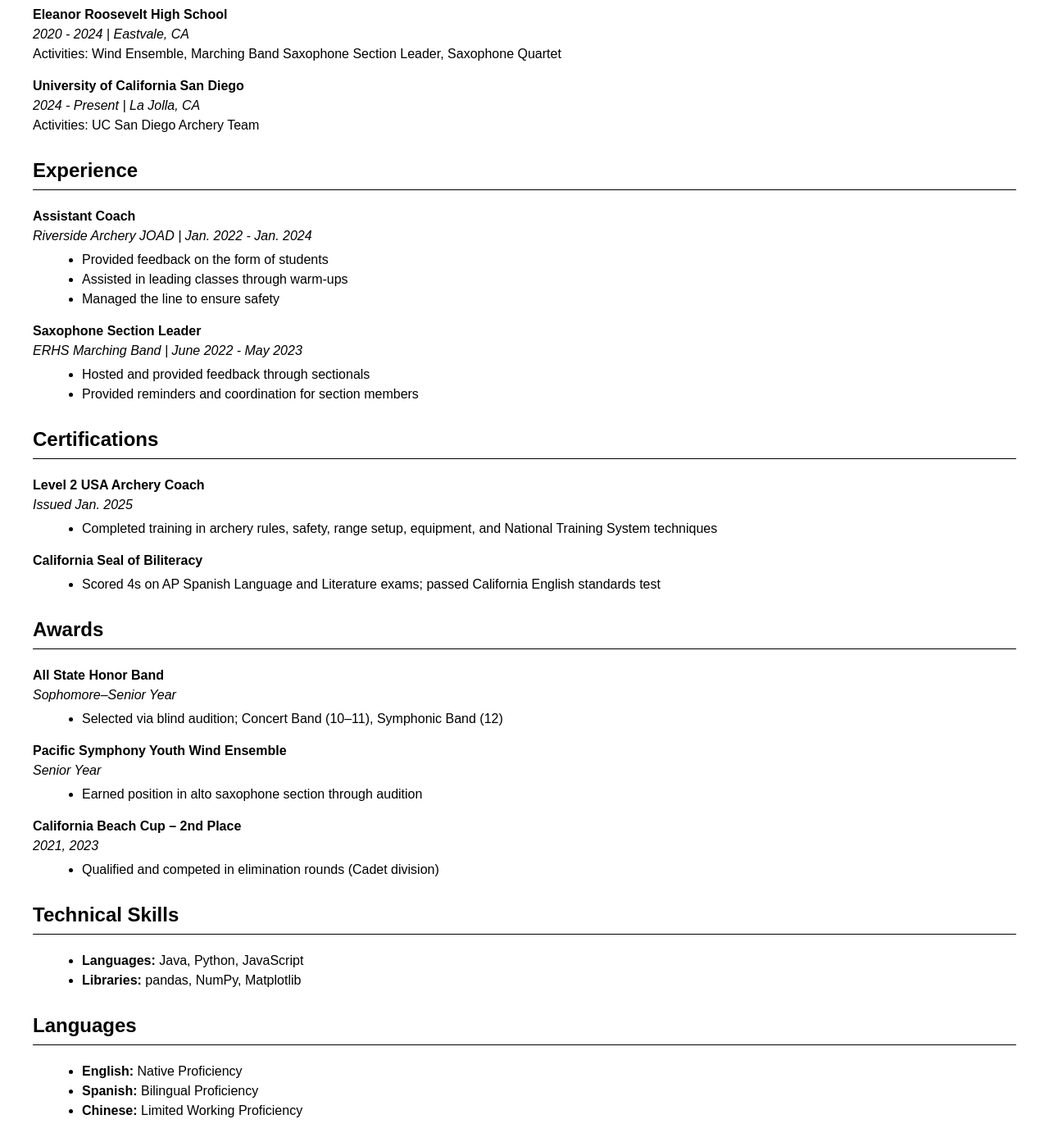
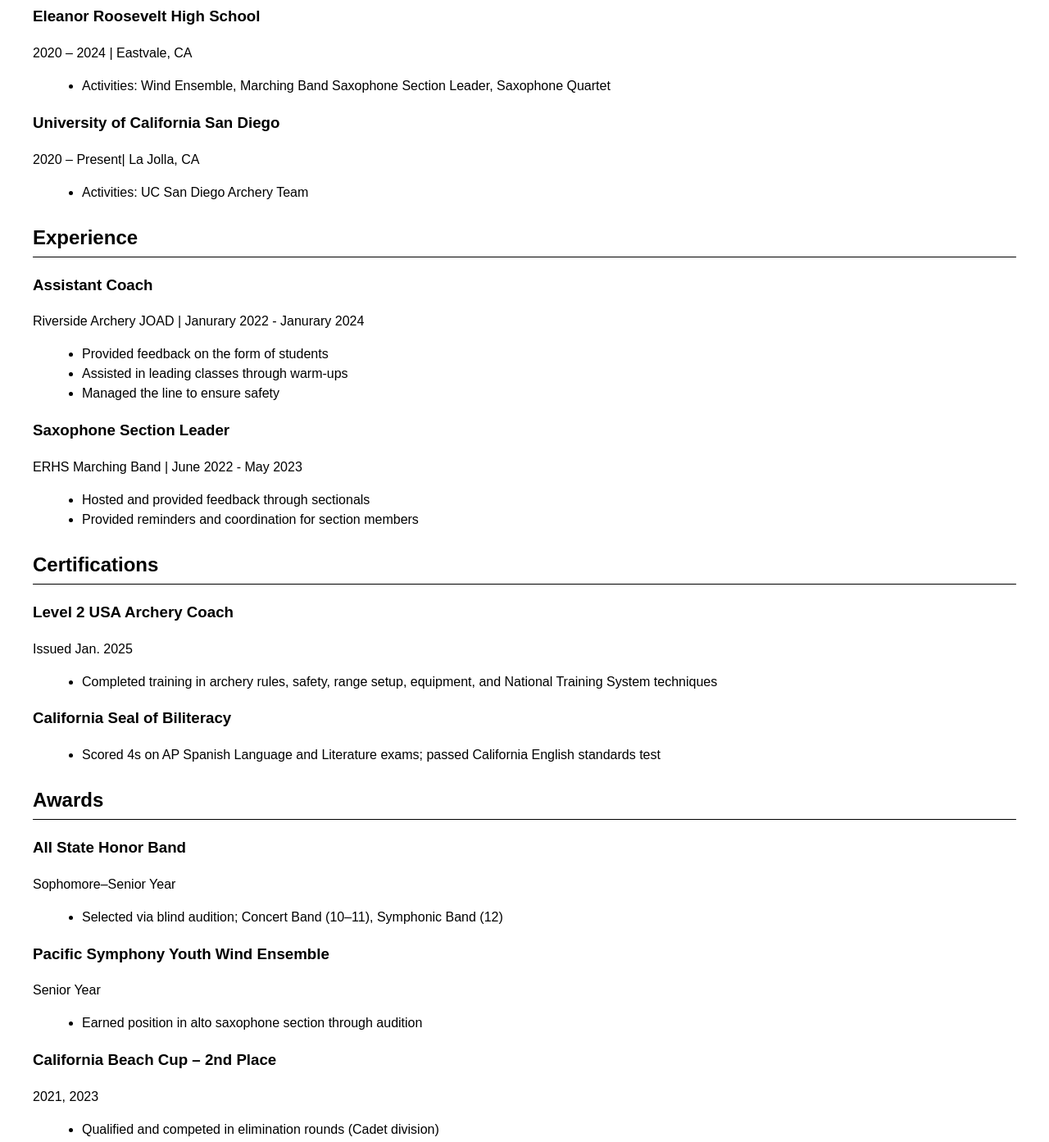
Before and after one commit to JaredW022/portfolio, a plain HTML site: page resume.html in a window 1280 px wide. Shown: the part 240-1633 px from the top of the page at 82% size. Drawn offline with Linux system fonts and the light colour scheme.

Commit message:
adding seciton + articles

```diff
--- a/resume.html
+++ b/resume.html
@@ -58,94 +58,110 @@
 
     <h2>Education</h2>
 
-    <div class="entry">
-        <div class="entry-title">Eleanor Roosevelt High School</div>
-        <div class="entry-subtitle">2020 - 2024 | Eastvale, CA</div>
-        <div>Activities: Wind Ensemble, Marching Band Saxophone Section Leader, Saxophone Quartet</div>
-    </div>
+    <section>
+        <article>
+            <h3>Eleanor Roosevelt High School</h3>
+            <p>
+                <time datetime="2020">2020</time> –
+                <time datetime="2024">2024</time> | Eastvale, CA
+            </p>
+            <ul>
+                <li>Activities: Wind Ensemble, Marching Band Saxophone Section Leader, Saxophone Quartet</li>
+            </ul>
+        </article>
 
-    <div class="entry">
-        <div class="entry-title">University of California San Diego</div>
-        <div class="entry-subtitle">2024 - Present | La Jolla, CA</div>
-        <div>Activities: UC San Diego Archery Team</div>
-    </div>
+        <article>
+            <h3>University of California San Diego</h3>
+            <p>
+                <time datetime="2024">2020</time> – Present| La Jolla, CA
+            </p>
+            <ul>
+                <li>Activities: UC San Diego Archery Team</li>
+            </ul>
+        </article>
+    </section>
 
     <h2>Experience</h2>
 
-    <div class="entry">
-        <div class="entry-title">Assistant Coach</div>
-        <div class="entry-subtitle">Riverside Archery JOAD | Jan. 2022 - Jan. 2024</div>
+    <section>
+        <article>
+            <h3>Assistant Coach</h3>
+            <p>Riverside Archery JOAD |
+                <time datetime="2022-01">Janurary 2022</time> -
+                <time datetime="2024-01">Janurary 2024</time>
+            </p>
+
             <ul>
                 <li>Provided feedback on the form of students</li>
                 <li>Assisted in leading classes through warm-ups</li>
                 <li>Managed the line to ensure safety</li>
             </ul>
-    </div>
+        </article>
 
-    <div class="entry">
-        <div class="entry-title">Saxophone Section Leader</div>
-        <div class="entry-subtitle">ERHS Marching Band | June 2022 - May 2023</div>
+        <article>
+            <h3>Saxophone Section Leader</h3>
+            <p>ERHS Marching Band |
+                <time datetime="2022-06">June 2022</time> -
+                <time datetime="2023-05">May 2023</time>
+            </p>
             <ul>
                 <li>Hosted and provided feedback through sectionals</li>
                 <li>Provided reminders and coordination for section members</li>
             </ul>
-    </div>
+        </article>
+    </section>
 
     <h2>Certifications</h2>
 
-    <div class="entry">
-        <div class="entry-title">Level 2 USA Archery Coach</div>
-        <div class="entry-subtitle">Issued Jan. 2025</div>
+    <section>
+        <article>
+            <h3>Level 2 USA Archery Coach</h3>
+            <p>Issued
+                <time datetime="2025-01">Jan. 2025</time>
+            </p>
             <ul>
                 <li>Completed training in archery rules, safety, range setup, equipment, and National Training System techniques</li>
             </ul>
-    </div>
+        </article>
 
-    <div class="entry">
-        <div class="entry-title">California Seal of Biliteracy</div>
+        <article>
+            <h3>California Seal of Biliteracy</h3>
             <ul>
                 <li>Scored 4s on AP Spanish Language and Literature exams; passed California English standards test</li>
             </ul>
-    </div>
+        </article>
+    </section>
 
     <h2>Awards</h2>
 
-    <div class="entry">
-        <div class="entry-title">All State Honor Band</div>
-        <div class="entry-subtitle">Sophomore–Senior Year</div>
+    <section>
+        <article>
+            <h3>All State Honor Band</h3>
+            <p>Sophomore–Senior Year</p>
             <ul>
                 <li>Selected via blind audition; Concert Band (10–11), Symphonic Band (12)</li>
             </ul>
-    </div>
+        </article>
 
-    <div class="entry">
-        <div class="entry-title">Pacific Symphony Youth Wind Ensemble</div>
-        <div class="entry-subtitle">Senior Year</div>
+        <article>
+            <h3>Pacific Symphony Youth Wind Ensemble</h3>
+            <p>Senior Year</p>
             <ul>
                 <li>Earned position in alto saxophone section through audition</li>
             </ul>
-    </div>
+        </article>
 
-    <div class="entry">
-        <div class="entry-title">California Beach Cup – 2nd Place</div>
-        <div class="entry-subtitle">2021, 2023</div>
+        <article>
+            <h3>California Beach Cup – 2nd Place</h3>
+            <p>
+                <time datetime="2021">2021</time>,
+                <time datetime="2023">2023</time>
+            </p>
             <ul>
                 <li>Qualified and competed in elimination rounds (Cadet division)</li>
             </ul>
-    </div>
-
-    <h2>Technical Skills</h2>
-    <ul>
-        <li><strong>Languages:</strong> Java, Python, JavaScript</li>
-        <li><strong>Libraries:</strong> pandas, NumPy, Matplotlib</li>
-    </ul>
-
-    <h2>Languages</h2>
-    <ul>
-        <li><strong>English:</strong> Native Proficiency</li>
-        <li><strong>Spanish:</strong> Bilingual Proficiency</li>
-        <li><strong>Chinese:</strong> Limited Working Proficiency</li>
-    </ul>
+        </article>
+    </section>
 
 </body>
 </html>
```
Lines whose indentation alone changed are shown as unchanged.
